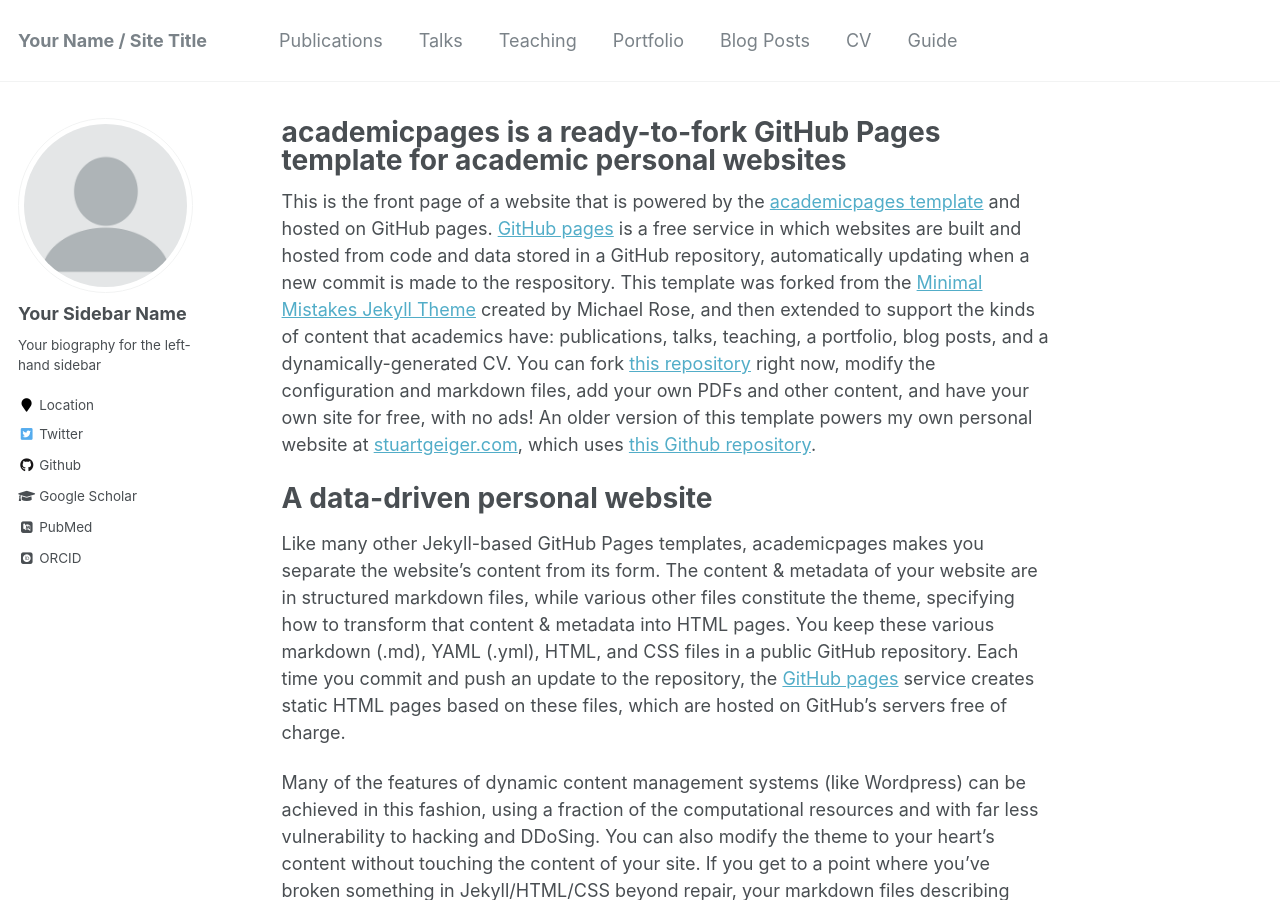
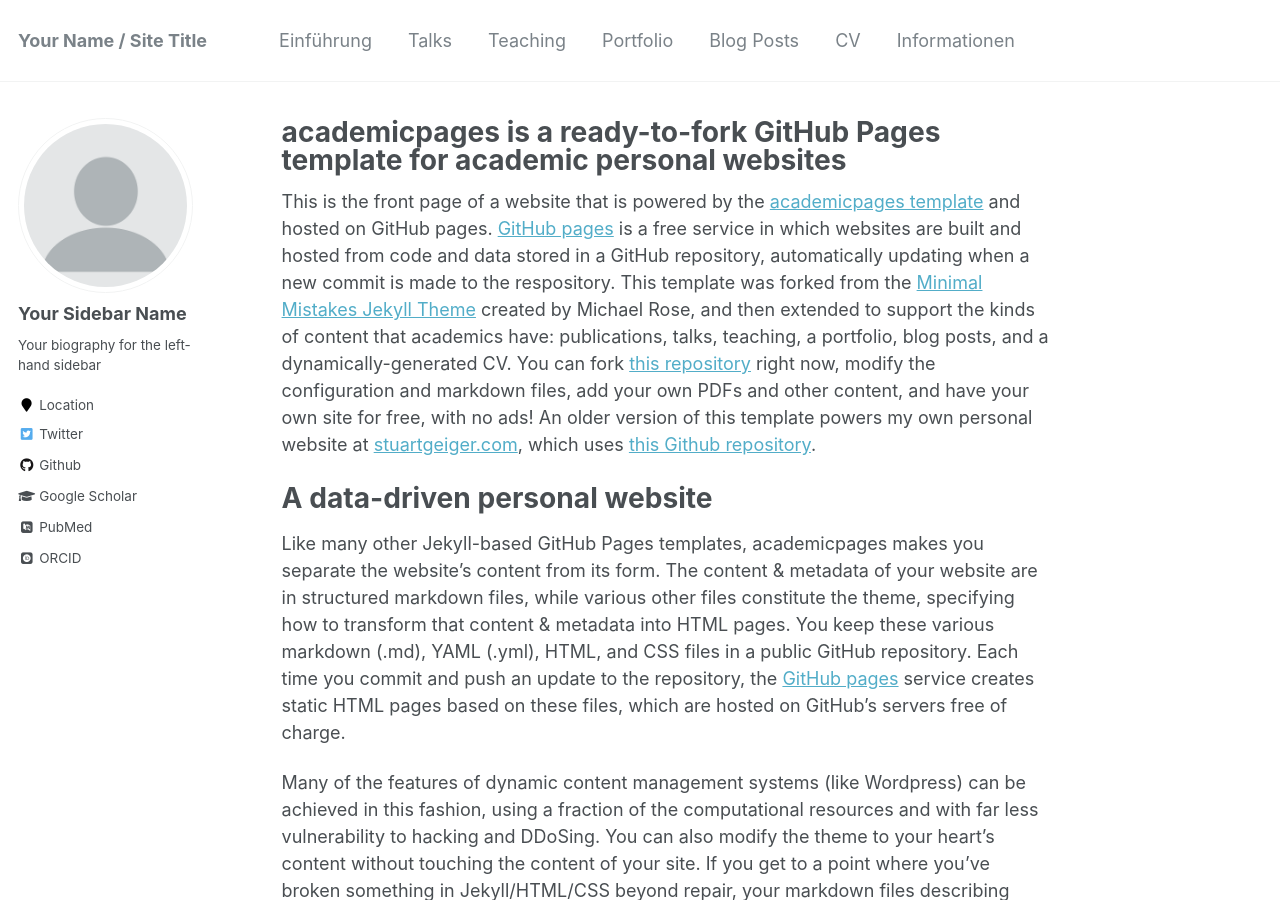
Before and after one commit to ISKersten/ISKersten_academic_docs.github.io, a Jekyll site: the page built from _pages/about.md, in a window 1280 px wide and 900 px high. Built offline with Jekyll 4.4.1, drawn with Linux system fonts in a browser that asks for light colours; some web fonts are replaced.

Commit message:
Update navigation.yml

```diff
--- a/_data/navigation.yml
+++ b/_data/navigation.yml
@@ -1,7 +1,7 @@
 # main links links
 main:
-  - title: "Publications"
-    url: /publications/
+  - title: "Einführung"
+    url: /einfuehrung/
 
   - title: "Talks"
     url: /talks/
@@ -18,5 +18,5 @@ main:
   - title: "CV"
     url: /cv/
 
-  - title: "Guide"
+  - title: "Informationen"
     url: /markdown/
```
